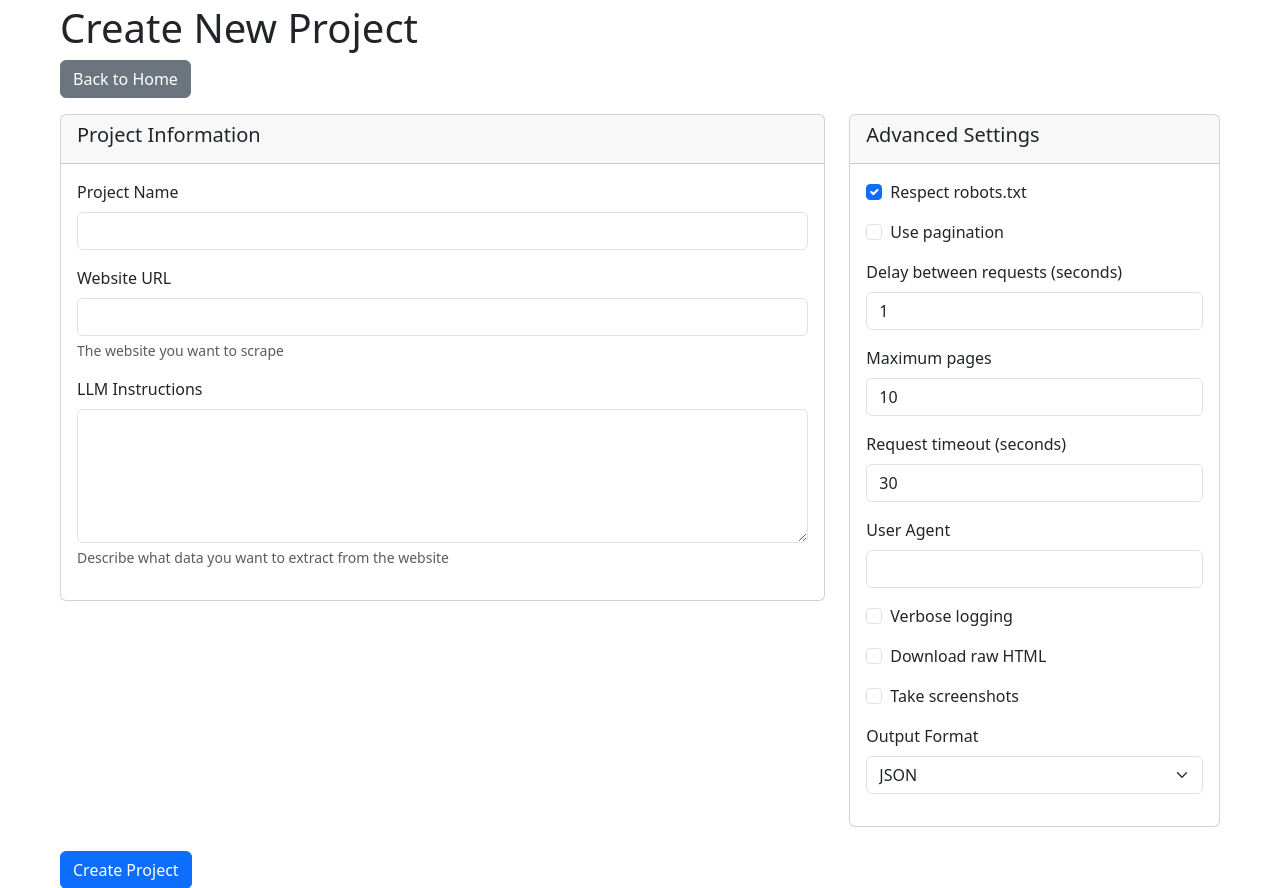
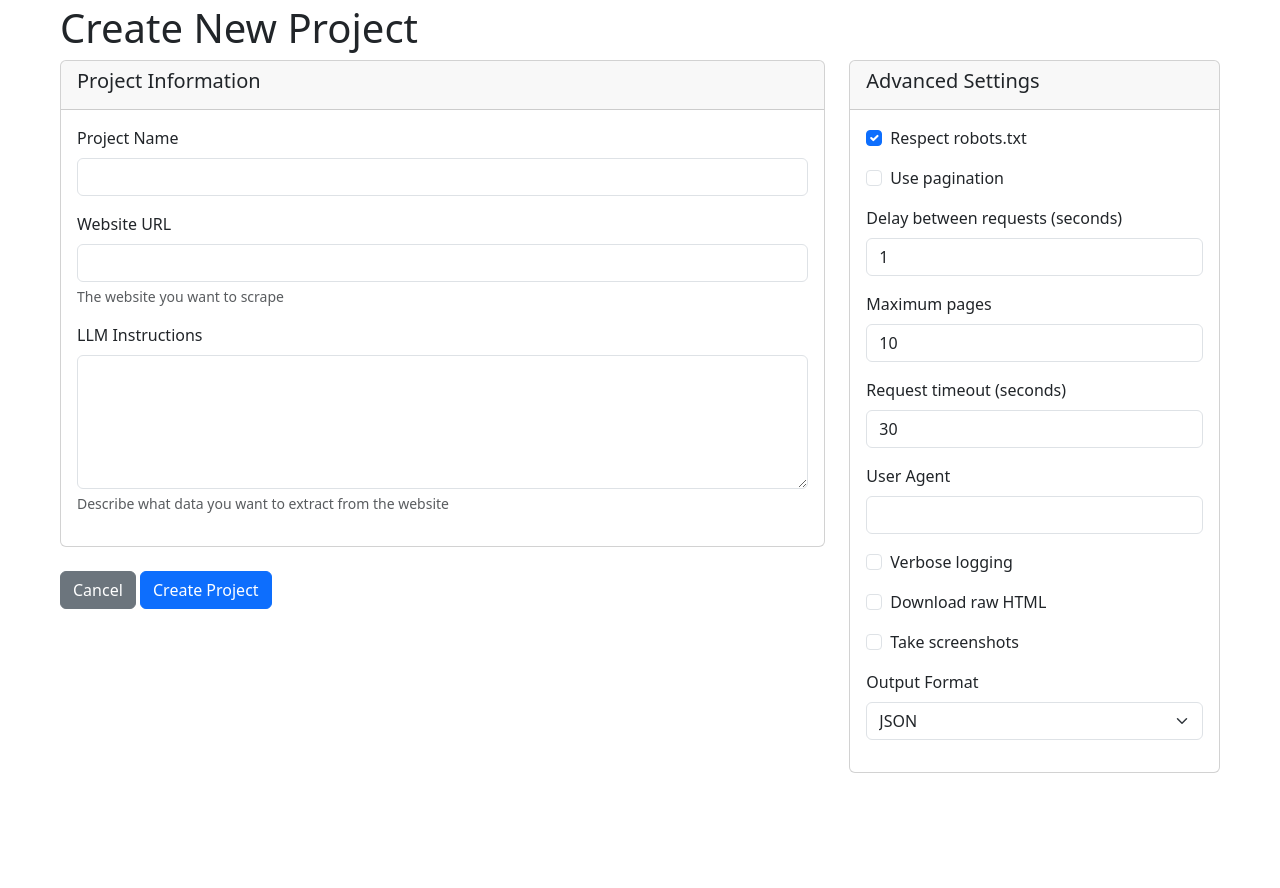
Before and after one commit to cros-nash/ds490, a Django app: page /projects/new/ in a window 1280 px wide. Shown: the part 96-984 px from the top of the page. After the commit the page ends 869 px from the top, so only its background shows below. Run offline with Django 5.2, Linux system fonts and the light colour scheme; the visitor is signed in with stand-in values (Sample User, id 1); some libraries are stand-ins or nearby versions.

Commit message:
changed buttons in create_project template

```diff
--- a/frontend/scraper/templates/scraper/create_project.html
+++ b/frontend/scraper/templates/scraper/create_project.html
@@ -6,31 +6,32 @@
 <div class="row">
     <div class="col-md-12">
         <h1>Create New Project</h1>
-        <a href="{% url 'home' %}" class="btn btn-secondary mb-3">Back to Home</a>
+
 
         <form method="post">
             {% csrf_token %}
 
             <div class="row">
                 <div class="col-md-8">
+
                     <div class="card mb-4">
+
                         <div class="card-header">
                             <h5>Project Information</h5>
                         </div>
+
                         <div class="card-body">
                             <div class="mb-3">
                                 <label for="id_name" class="form-label">Project Name</label>
                                 {{ form.name.errors }}
                                 {{ form.name|add_class:"form-control" }}
                             </div>
-
                             <div class="mb-3">
                                 <label for="id_website" class="form-label">Website URL</label>
                                 {{ form.website.errors }}
                                 {{ form.website|add_class:"form-control" }}
                                 <div class="form-text">The website you want to scrape</div>
                             </div>
-
                             <div class="mb-3">
                                 <label for="id_llm_input" class="form-label">LLM Instructions</label>
                                 {{ form.llm_input.errors }}
@@ -39,6 +40,8 @@
                             </div>
                         </div>
                     </div>
+                    <button type="button" class="btn btn-secondary" onclick="window.location.href='{% url 'home' %}'">Cancel</button>
+                    <button type="submit" class="btn btn-primary">Create Project</button>
                 </div>
 
                 <div class="col-md-4">
@@ -99,9 +102,6 @@
                         </div>
                     </div>
                 </div>
-            </div>
-
-            <button type="submit" class="btn btn-primary">Create Project</button>
         </form>
     </div>
 </div>
```
